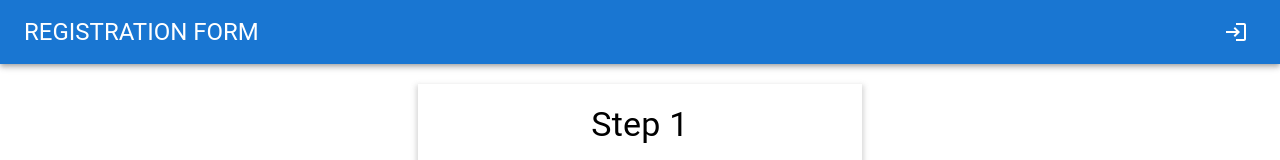
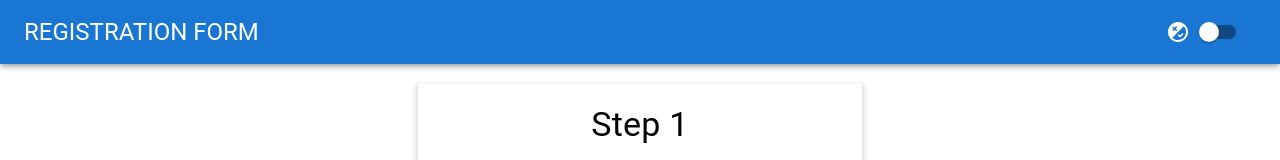
Before and after one commit to Raznaz/ReactHomeWorks, a React (Create React App) app: page / in a window 1280 px wide. Shown: the top 160 px of the page. Built offline with nearby package versions, Linux system fonts and the light colour scheme.

Commit message:
add button Change color

```diff
--- a/src/Context/RegAction.jsx
+++ b/src/Context/RegAction.jsx
@@ -2,3 +2,4 @@ export const SET_DATA = 'set data';
 export const NEXT_STEP = 'next step';
 export const PREVIOUS_STEP = 'previous step';
 export const GET_PICTURE = 'picture';
+export const CHANGE_COLOR_THEME = 'change color theme';
--- a/src/Context/RegReducer.jsx
+++ b/src/Context/RegReducer.jsx
@@ -3,15 +3,17 @@ import {
 	NEXT_STEP,
 	PREVIOUS_STEP,
 	GET_PICTURE,
+	CHANGE_COLOR_THEME,
 } from './RegAction';
 
 export const reducer = (state, action) => {
-	console.log(action.payload);
 	switch (action.type) {
+		case CHANGE_COLOR_THEME:
+			console.log('reducer work');
+			return { ...state, isTurnBlackTheme: !state.isTurnBlackTheme };
 		case GET_PICTURE: {
 			console.log(action.payload.myPicture);
 			if (action.payload.myPicture.length === 0) {
-				console.log('NO FILE');
 				return {
 					...state,
 					img: {
--- a/src/Context/RegState.jsx
+++ b/src/Context/RegState.jsx
@@ -6,6 +6,7 @@ import {
 	NEXT_STEP,
 	PREVIOUS_STEP,
 	GET_PICTURE,
+	CHANGE_COLOR_THEME,
 } from './RegAction';
 
 export const RegState = ({ children }) => {
@@ -13,6 +14,7 @@ export const RegState = ({ children }) => {
 		data: {},
 		step: 1,
 		img: '',
+		isTurnBlackTheme: false,
 	};
 
 	const [state, dispatch] = useReducer(reducer, initialState);
@@ -48,9 +50,23 @@ export const RegState = ({ children }) => {
 		});
 	};
 
+	const handleChangeColorTheme = (e) => {
+		// console.log('handleChangeColorTheme', e.target.checked);
+		dispatch({
+			type: CHANGE_COLOR_THEME,
+		});
+	};
+
 	// value
 
-	const value = { setValues, nextStep, prevStep, getPicture, state };
+	const value = {
+		setValues,
+		nextStep,
+		prevStep,
+		getPicture,
+		handleChangeColorTheme,
+		state,
+	};
 
 	return (
 		<RegContext.Provider value={value}>
--- a/src/components/Header.jsx
+++ b/src/components/Header.jsx
@@ -6,6 +6,9 @@ import {
 	Typography,
 } from '@mui/material';
 import LoginIcon from '@mui/icons-material/Login';
+import BedtimeIcon from '@mui/icons-material/Bedtime';
+import FlakyIcon from '@mui/icons-material/Flaky';
+import SwitchButton from './SwitchButton';
 
 function Header() {
 	return (
@@ -19,7 +22,8 @@ function Header() {
 					REGISTRATION FORM
 				</Typography>
 				<IconButton color="inherit">
-					<LoginIcon />
+					<FlakyIcon />
+					<SwitchButton />
 				</IconButton>
 			</Toolbar>
 		</AppBar>
--- a/src/components/MainContainer.jsx
+++ b/src/components/MainContainer.jsx
@@ -1,6 +1,7 @@
 import { Container } from '@mui/material';
 import { makeStyles } from '@mui/styles';
 import React from 'react';
+import { useRegContext } from '../Context/RegState';
 
 const useStyles = makeStyles({
 	root: {
@@ -13,8 +14,17 @@ const useStyles = makeStyles({
 	},
 });
 
+const blackStyle = makeStyles({
+	root: {
+		backgroundColor: 'black',
+	},
+});
+
 function MainContainer({ children, ...props }) {
+	const { state } = useRegContext();
+
 	const styles = useStyles();
+	const black = blackStyle();
 
 	return (
 		<Container
@@ -22,6 +32,7 @@ function MainContainer({ children, ...props }) {
 			container="main"
 			maxWidth="xs"
 			{...props}
+			sx={state.isTurnBlackTheme ? { backgroundColor: 'gray' } : null}
 		>
 			{children}
 		</Container>
--- /dev/null
+++ b/src/components/SwitchButton.jsx
@@ -0,0 +1,23 @@
+import { Switch } from '@mui/material';
+import React from 'react';
+import { useRegContext } from '../Context/RegState';
+
+const label = { inputProps: { 'aria-label': 'controlled' } };
+
+function SwitchButton() {
+	const { isTurnBlackTheme, handleChangeColorTheme, state } =
+		useRegContext();
+
+	return (
+		<div>
+			<Switch
+				checked={isTurnBlackTheme}
+				onChange={handleChangeColorTheme}
+				color="warning"
+				{...label}
+			/>
+		</div>
+	);
+}
+
+export default SwitchButton;
```
